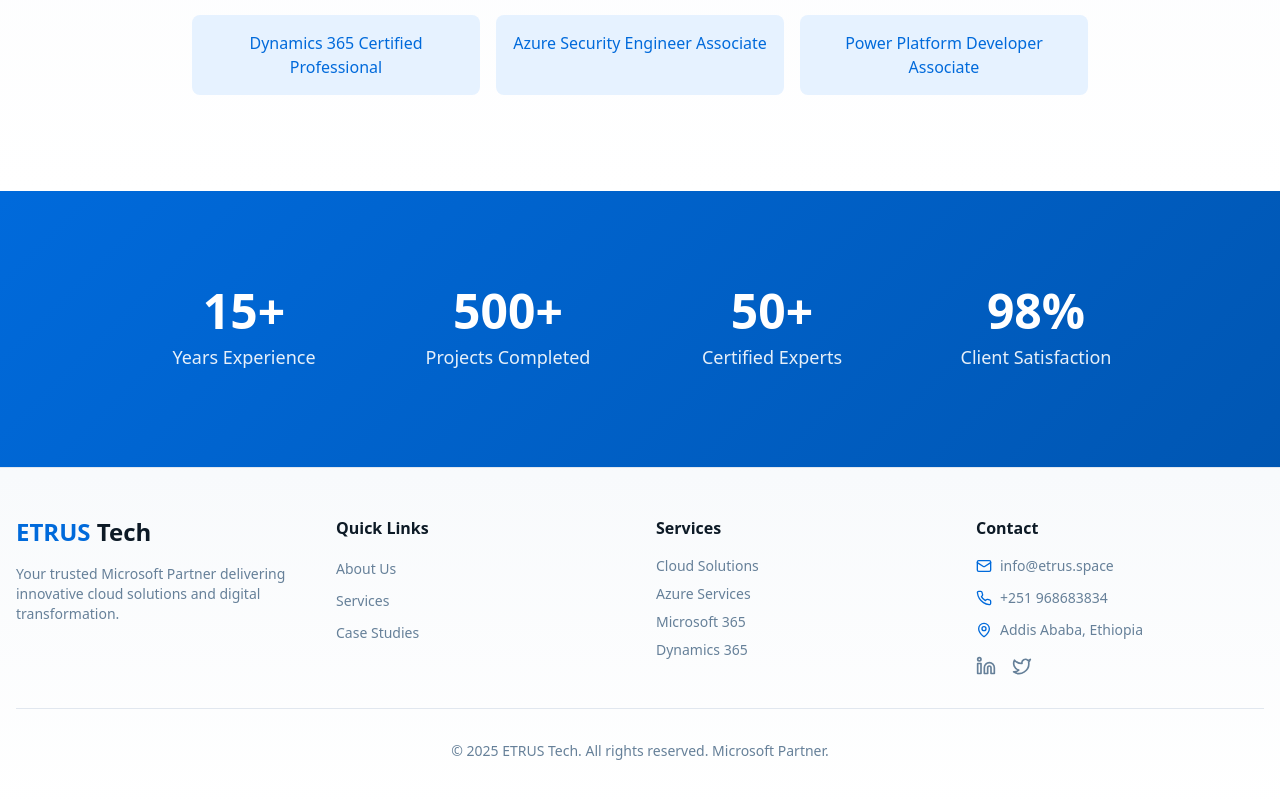
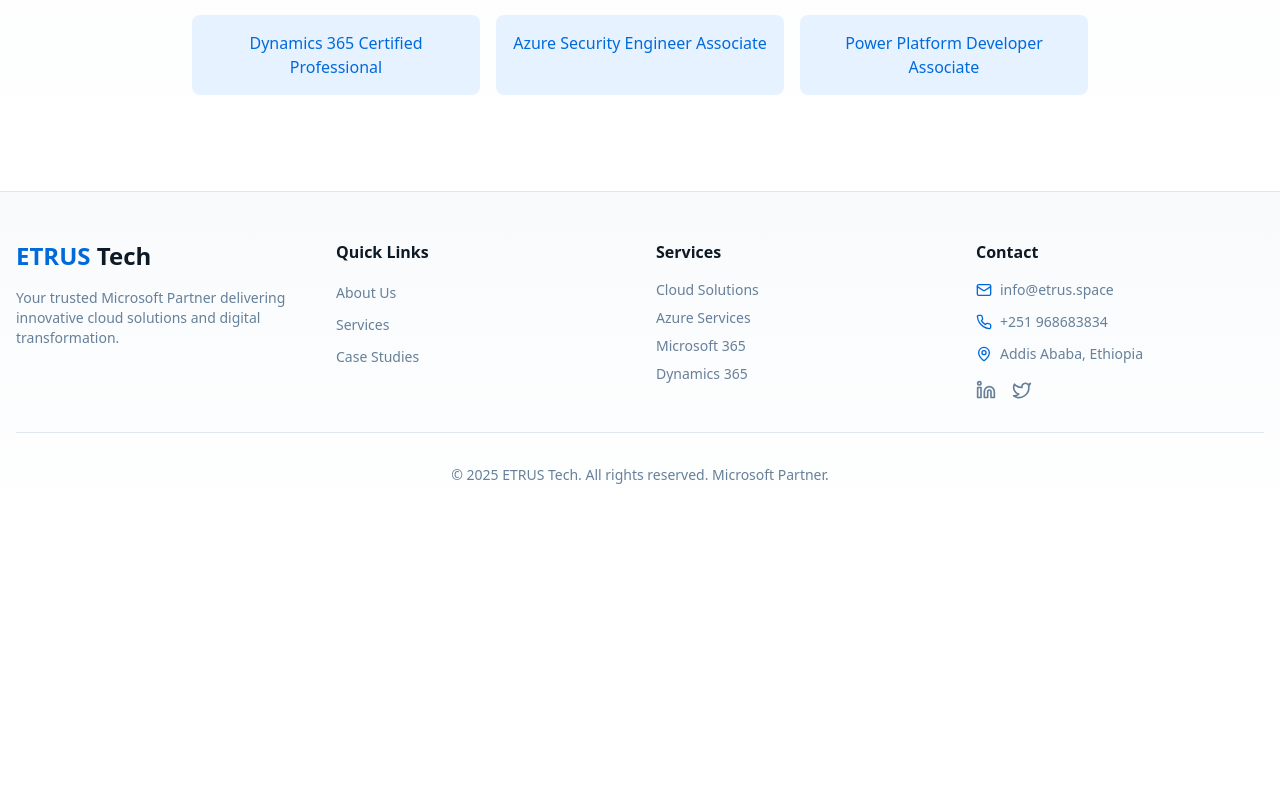
Before and after one commit to melaku468/etrusmsoft, a React (Vite) app: page /about in a window 1280 px wide. Shown: the part 2294-3093 px from the top of the page. After the commit the page ends 2827 px from the top, so only its background shows below. Built offline with nearby package versions, Linux system fonts and the light colour scheme; the HTML template or start-up script is replaced by a standard one.

Commit message:
Section edit

```diff
--- a/src/pages/About.tsx
+++ b/src/pages/About.tsx
@@ -109,7 +109,7 @@ const About = () => {
       </section>
 
       {/* Stats Section */}
-      <section className="py-24 bg-gradient-hero text-primary-foreground">
+      {/* <section className="py-24 bg-gradient-hero text-primary-foreground">
         <div className="container mx-auto px-4">
           <div className="grid grid-cols-2 md:grid-cols-4 gap-8 max-w-5xl mx-auto text-center">
             <div>
@@ -130,7 +130,7 @@ const About = () => {
             </div>
           </div>
         </div>
-      </section>
+      </section> */}
 
       <Footer />
     </div>;
```
